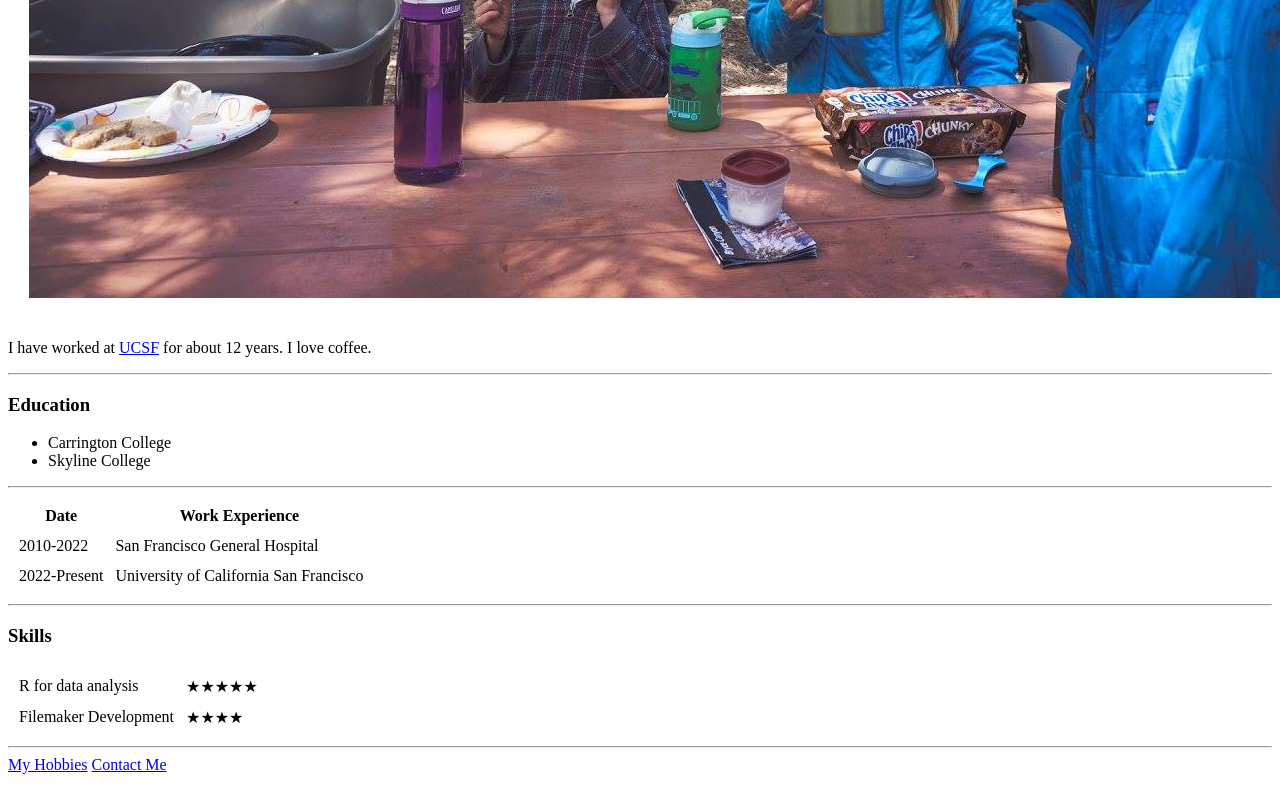
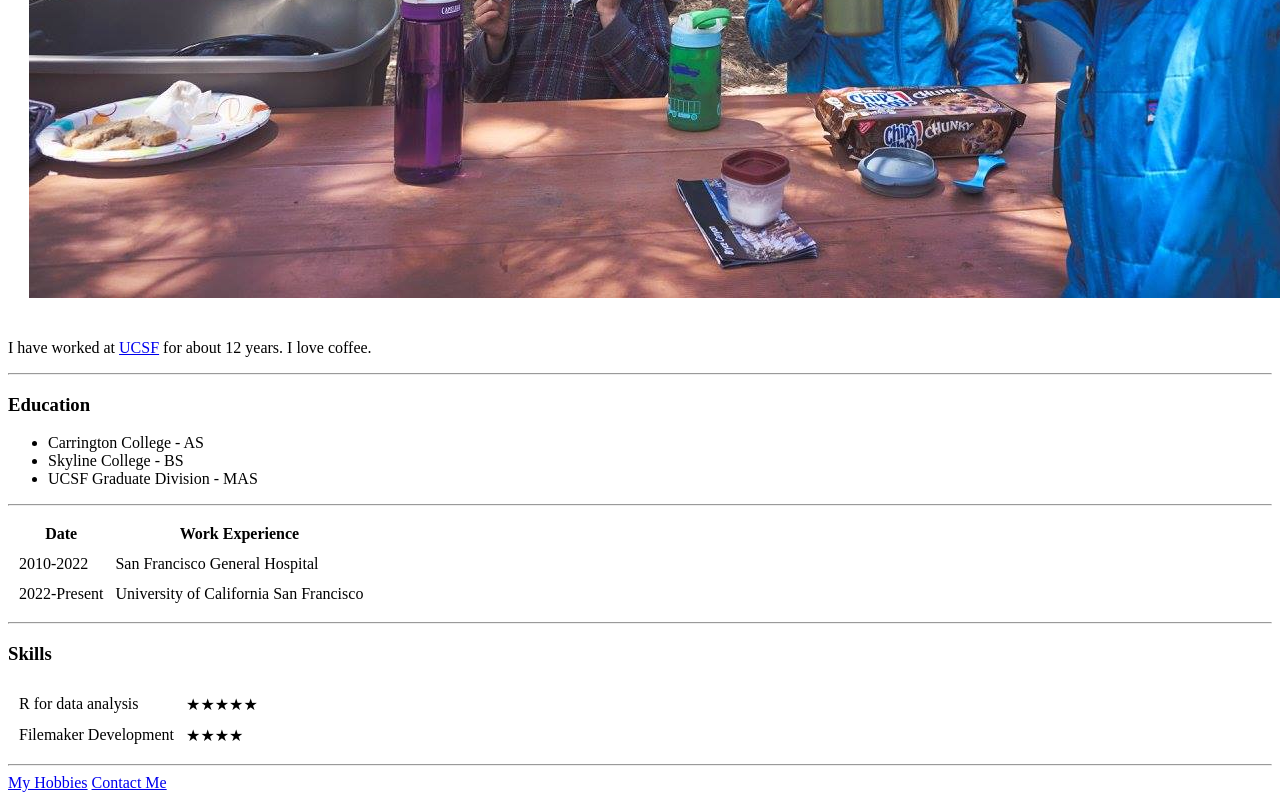
Before and after one commit to breggurns/cv, a plain HTML site: page index.html in a window 1280 px wide. Shown: the part 731-1531 px from the top of the page. Drawn offline with Linux system fonts and the light colour scheme.

Commit message:
Corrected education

```diff
--- a/index.html
+++ b/index.html
@@ -20,8 +20,9 @@
   <hr>
   <h3><strong>Education</strong></h3>
   <ul>
-    <li>Carrington College</li>
-    <li>Skyline College</li>
+    <li>Carrington College - AS</li>
+    <li>Skyline College - BS</li>
+    <li>UCSF Graduate Division - MAS</li>
   </ul>
   <table cellspacing="10">
     <thead>
```
